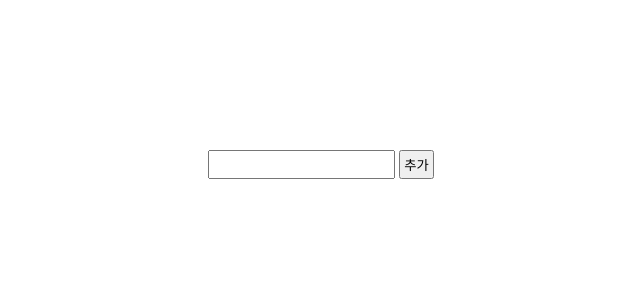
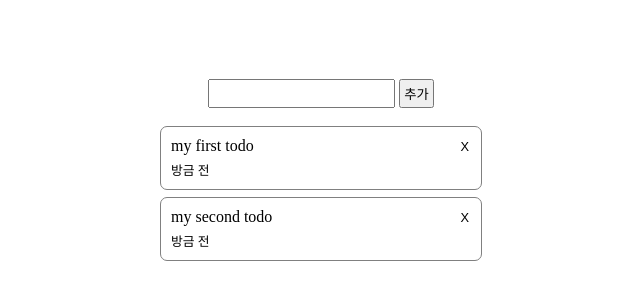
Before and after one commit to agrajak/react-practice, a React (Vite) app in the folder todo-1/: page / in a window 1280 px wide. Shown: the part 228-528 px from the top of the page, without its empty margins (319-959 px from the left). Built offline with nearby package versions, Linux system fonts and the light colour scheme.

Commit message:
버그: 드래그 위치 조정, 목업 데이터가 제대로 추가 안되는 버그 해결 - 알고보니 setState는 비동기였음!! - <TodoItem>에서 마진을 바텀에만 넣어서 드래그시 생기는 오프셋 제거

```diff
--- a/todo-1/src/components/TodoItem.tsx
+++ b/todo-1/src/components/TodoItem.tsx
@@ -13,7 +13,7 @@ function getPrettyDate(date: Date) {
   return "오래 전";
 }
 
-export class TodoItem extends React.Component<TodoItemProp> {
+export class _TodoItem extends React.Component<TodoItemProp> {
   static defaultProps = {
     type: ItemTypes.normal,
   };
@@ -26,10 +26,18 @@ export class TodoItem extends React.Component<TodoItemProp> {
     if (!this.props.onDelete) return;
     this.props.onDelete(this.props.item.id);
   }
-  handleDrag(event) {
+  handleDrag(event: React.MouseEvent) {
     if (!this.props.onDrag) return;
+    if (!(event.target instanceof HTMLDivElement)) return;
     if (event.target.closest("button")) return;
-    this.props.onDrag(this.props.item.id);
+    const $itemBox = event.target.closest(".todo-item") as HTMLDivElement;
+    const { left, top } = $itemBox.getBoundingClientRect();
+
+    this.props.onDrag(
+      this.props.item.id,
+      event.clientX - left,
+      event.clientY - top
+    );
   }
   render() {
     const { item, type, itemRef } = this.props;
@@ -37,7 +45,9 @@ export class TodoItem extends React.Component<TodoItemProp> {
       <div
         ref={itemRef}
         onMouseDown={this.handleDrag}
-        className={`todo-item ${type === ItemTypes.float ? "float" : ""}`}
+        className={`todo-item ${
+          type === ItemTypes.float ? "float hidden" : ""
+        }`}
       >
         <div>{item.content}</div>
         <div className="item-added-at">{getPrettyDate(item.addedAt)}</div>
@@ -46,6 +56,6 @@ export class TodoItem extends React.Component<TodoItemProp> {
     );
   }
 }
-export const TodoItemForwardingRef = React.forwardRef(
-  (props: TodoItemProp, ref) => <TodoItem {...props} itemRef={ref}></TodoItem>
-);
+export const TodoItem = React.forwardRef((props: TodoItemProp, ref) => (
+  <_TodoItem {...props} itemRef={ref}></_TodoItem>
+));
--- a/todo-1/src/components/TodoList.tsx
+++ b/todo-1/src/components/TodoList.tsx
@@ -2,9 +2,10 @@ import React from "react";
 import { TodoForm } from "./TodoForm";
 import { Item, ItemTypes, TodoState } from "../types";
 import { mockupData } from "../mockup";
-import { TodoItem, TodoItemForwardingRef } from "./TodoItem";
+import { TodoItem } from "./TodoItem";
 class TodoList extends React.Component<{}, TodoState> {
   refMap: Map<string | number, React.RefObject<unknown>> = new Map();
+  dragOffset: { x: number; y: number } = null;
   constructor(props) {
     super(props);
     this.state = {
@@ -19,9 +20,9 @@ class TodoList extends React.Component<{}, TodoState> {
     this.addRef("float");
   }
   componentDidMount() {
-    // mockupData.forEach(({ content, addedAt }) => {
-    //   this.addItem(content, addedAt);
-    // });
+    mockupData.forEach(({ content, addedAt }) => {
+      this.addItem(content, addedAt);
+    });
   }
   addRef(name: string | number) {
     const refObj = React.createRef();
@@ -35,7 +36,8 @@ class TodoList extends React.Component<{}, TodoState> {
     if (name in this.refMap) delete this.refMap[name];
   }
   addItem(content: string, date?: Date) {
-    const { list } = this.state;
+    this.setState((prevState) => {
+      const { list } = prevState;
       const getLastId = Math.max(...list.map((x) => x.id), 0);
       const item: Item = {
         id: getLastId + 1,
@@ -43,15 +45,22 @@ class TodoList extends React.Component<{}, TodoState> {
         addedAt: date ? date : new Date(),
       };
       this.addRef(item.id);
-    this.setState({ list: [...list, item] });
+      return {
+        list: [...list, item],
+      };
+    });
   }
   removeItem(id: number) {
     const { list } = this.state;
     this.removeRef(id);
     this.setState({ list: list.filter((x) => x.id !== id) });
   }
-  dragItem(id: number) {
+  dragItem(id: number, offsetX: number, offsetY: number) {
     this.setState({ draggedId: id });
+    this.dragOffset = {
+      x: offsetX,
+      y: offsetY,
+    };
   }
   handleMouseUp() {
     const { draggedId } = this.state;
@@ -61,12 +70,13 @@ class TodoList extends React.Component<{}, TodoState> {
     const { list, draggedId } = this.state;
     return list.find((x) => x.id === draggedId);
   }
-  handleMouseMove(event: React.MouseEvent) {
+  handleMouseMove(event: { clientX: number; clientY: number }) {
     if (this.state.draggedId === null) return;
     const { clientX, clientY } = event;
     const $item = this.getRef("float").current;
-    $item.style.left = clientX;
-    $item.style.top = clientY;
+    $item.classList.remove("hidden");
+    $item.style.left = clientX - this.dragOffset.x;
+    $item.style.top = clientY - this.dragOffset.y;
   }
   render() {
     const { list, draggedId } = this.state;
@@ -78,21 +88,21 @@ class TodoList extends React.Component<{}, TodoState> {
       >
         <TodoForm onSubmit={this.addItem} />
         {draggedId !== null && (
-          <TodoItemForwardingRef
+          <TodoItem
             ref={this.getRef("float")}
             type={ItemTypes.float}
             item={this.getDraggedItem()}
-          ></TodoItemForwardingRef>
+          ></TodoItem>
         )}
         <div id="todo-list">
           {list.map((item) => (
-            <TodoItemForwardingRef
+            <TodoItem
               key={item.id}
               ref={this.getRef(item.id)}
               item={item}
               onDrag={this.dragItem}
               onDelete={this.removeItem}
-            ></TodoItemForwardingRef>
+            ></TodoItem>
           ))}
         </div>
       </div>
--- a/todo-1/src/style.css
+++ b/todo-1/src/style.css
@@ -6,6 +6,7 @@ body {
   -moz-user-select: none;
   -webkit-user-select: none;
   position: relative;
+  margin: 0;
 }
 
 button,
@@ -25,7 +26,8 @@ input {
   border: 1px solid grey;
   border-radius: 7px;
   padding: 10px;
-  margin: 7px;
+  margin-bottom: 7px;
+  box-sizing: content-box;
 }
 .todo-item .item-added-at {
   margin-top: 5px;
@@ -43,3 +45,7 @@ input {
 .todo-item.float {
   position: absolute;
 }
+
+.hidden {
+  display: none;
+}
--- a/todo-1/src/types.ts
+++ b/todo-1/src/types.ts
@@ -18,7 +18,7 @@ export interface TodoFormProp {
 export interface TodoItemProp {
   item: Item;
   onDelete?: (id: number) => void;
-  onDrag?: (id: number) => void;
+  onDrag?: (id: number, offsetX: number, offsetY: number) => void;
   type?: ItemType;
   itemRef?: any;
 }
```
Lines whose indentation alone changed are shown as unchanged.
